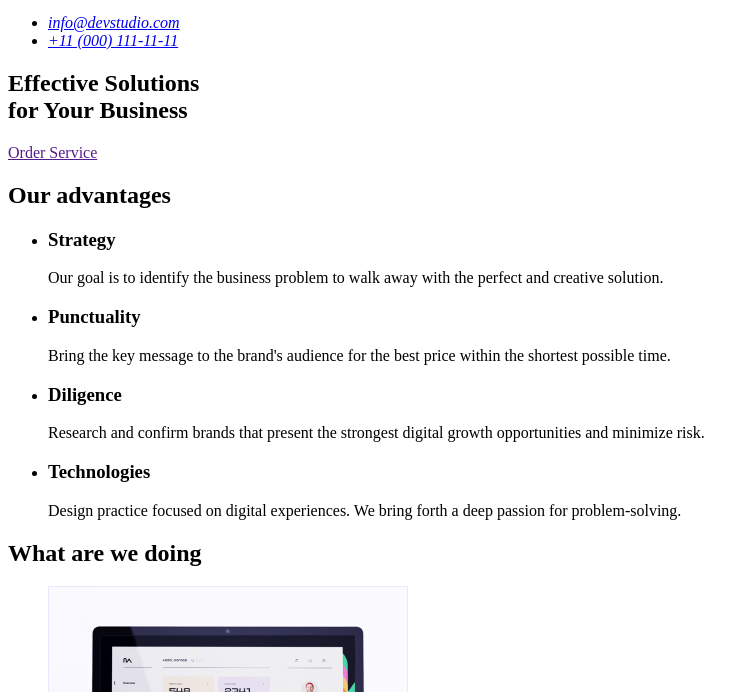
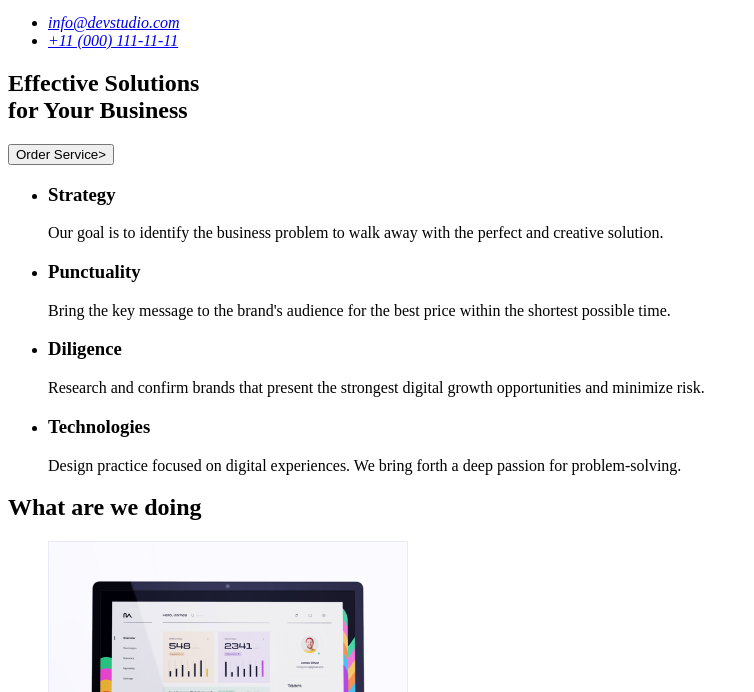
Before and after one commit to nelly0001/goit-markup-hw-01, a plain HTML site: page index.html in a window 1280 px wide. Shown: the part 108-800 px from the top of the page, without its empty margins (0-754 px from the left). Drawn offline with Linux system fonts and the light colour scheme.

Commit message:
third commit

```diff
--- a/index.html
+++ b/index.html
@@ -30,12 +30,12 @@
 <main>
     <section>
             <h1>Effective Solutions <br/> for Your Business</h1>
-            <a href="">Order Service</a>
+            <button type="button" >Order Service></button>
     </section>
 
 
     <section>
-        <h2>Our advantages</h2>
+        <!-- <h2>Our advantages</h2> -->
         <ul>
             <li>
                 <h3>Strategy</h3>
@@ -95,7 +95,7 @@
 </body>
 
 <footer>
-    <button class="" type="button" ></button>
+    <a href="./index.html">Web Studio</a>
     <p>Increase the flow of customers and sales for your business with digital marketing & growth solutions.</p>
 </footer>
 </html>
```
